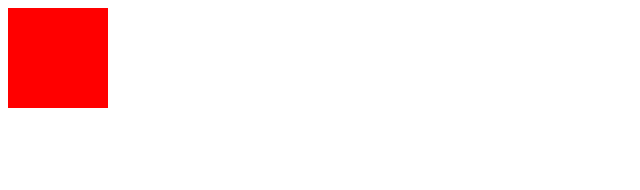
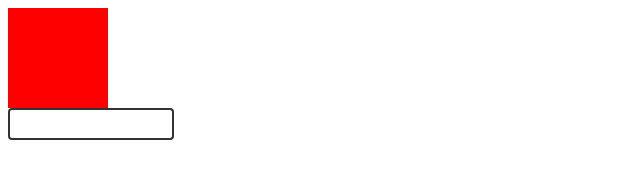
Before and after one commit to MyeonghoonNam/custom-component-hook, a React (Create React App) app: page / in a window 1280 px wide. Shown: the top 190 px of the page, without its empty margins (0-640 px from the left). Built offline with nearby package versions, Linux system fonts and the light colour scheme.

Commit message:
[Featrue/#4] Input 컴포넌트 구현 (#5)
* feat #4: Input 컴포넌트 구현

* feat #4: Input 컴포넌트 스토리북 구현

```diff
--- a/src/App.tsx
+++ b/src/App.tsx
@@ -1,7 +1,13 @@
 import Box from '@components/Box';
+import Input from '@components/Input';
 
 function App() {
-	return <Box />;
+	return (
+		<div>
+			<Box />
+			<Input type="text" width="150px" height="20px" />
+		</div>
+	);
 }
 
 export default App;
--- /dev/null
+++ b/src/components/Input.tsx
@@ -0,0 +1,21 @@
+import styled from '@emotion/styled';
+
+export interface IProps {
+	width: string;
+	height: string;
+}
+
+const Input = styled.input<IProps>`
+	${({ width, height }) => ({
+		width,
+		height,
+	})}
+
+	padding: 4px 6px;
+	border: 2px solid #333;
+	border-radius: 4px;
+	background-color: white;
+	font-size: 14px;
+`;
+
+export default Input;
```
Also changed, not shown: 1 other file (tests, documents, lock files or other folders).
